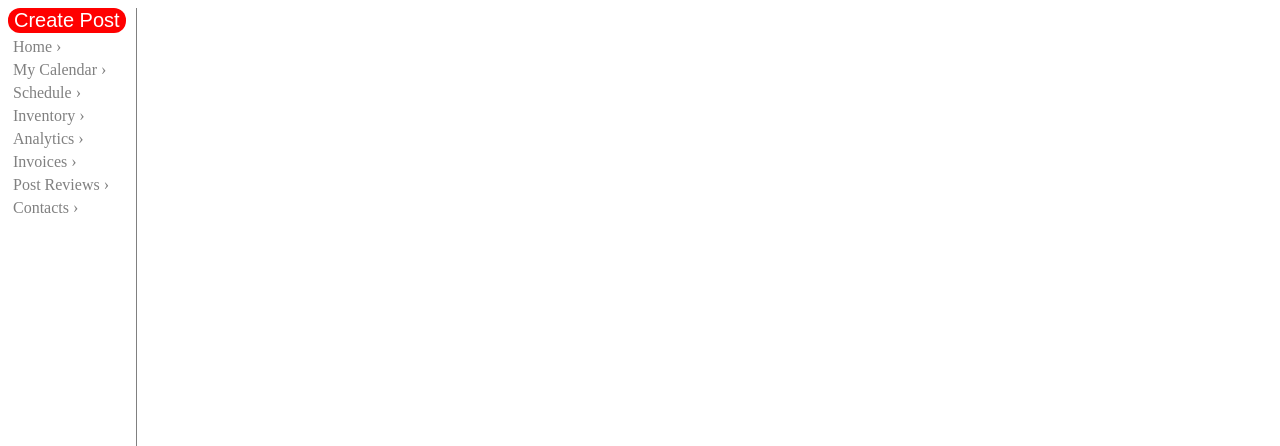
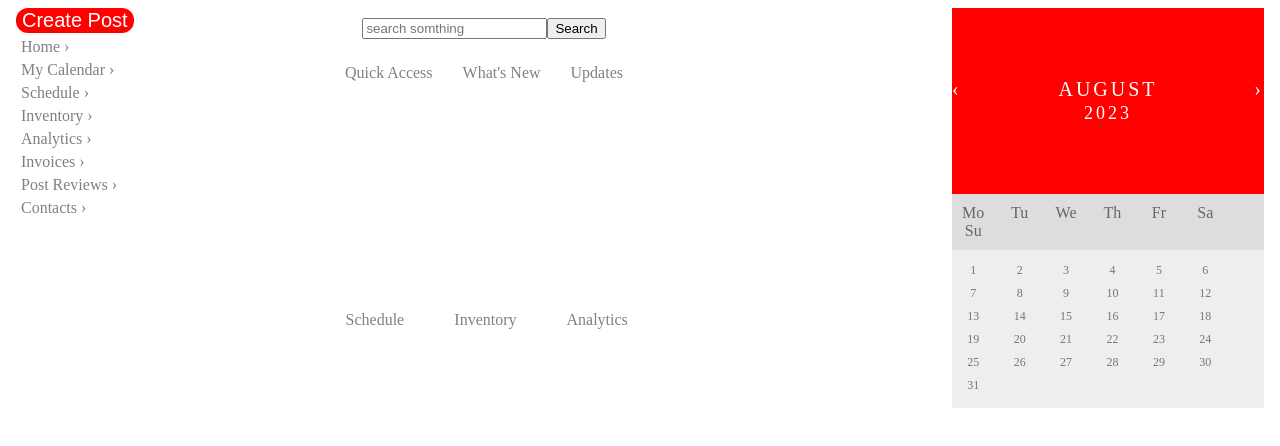
Before and after one commit to ZheeMeng/LearningSvelteKit, a SvelteKit app: page / in a window 1280 px wide. Before the commit this address had no page. Shown: the top 446 px of the page. Built offline with nearby package versions, Linux system fonts and the light colour scheme.

Commit message:
Restructured Layout

```diff
--- a/src/routes/+layout.svelte
+++ /dev/null
@@ -1,54 +0,0 @@
-<div class="sideNav">
-    <button id="createPost" onclick="createPost()">Create Post</button>
-    <div id="test"></div>
-	<a href="/">Home &rsaquo;</a>
-	<a href="/calendar">My Calendar &rsaquo;</a>
-    <a href="/schedule">Schedule &rsaquo;</a>
-    <a href="/inventory">Inventory &rsaquo;</a>
-    <a href="/analytics">Analytics &rsaquo;</a>
-    <a href="/invoices">Invoices &rsaquo;</a>
-    <a href="/reviews">Post Reviews &rsaquo;</a>
-    <a href="/contacts">Contacts &rsaquo;</a>
-</div>
-
-<style>
-	.sideNav {
-		height: 100%;
-		position: fixed;
-        border-right: solid gray 1px;
-        padding-right: 10px;
-	}
-
-    .sideNav #createPost {
-        background-color: red;
-        color: white;
-        font-size: 20px;
-        border-radius: 12px;
-        text-align: center;
-        transition: 0.2s;
-        border: 0px;
-    }
-
-    .sideNav #createPost:hover {
-        background-color: pink;
-    }
-
-	.sideNav a {
-		text-decoration: none;
-        display: block;
-        transition: 0.2s;
-        color: gray;
-        border-radius: 12px;
-        margin: 5px;
-	}
-
-    .sideNav a:hover {
-        color: red;
-    }
-</style>
-
-<script>
-    function createPost(){
-        document.getElementById("test").innerHTML="test";
-    }
-</script>
--- /dev/null
+++ b/src/routes/+page.svelte
@@ -0,0 +1,258 @@
+<script>
+	function createPost() {
+		console.log('Created Post.');
+	}
+</script>
+
+<body>
+	<div class="content">
+		<div class="sideNav">
+			<!-- update createPost function -->
+			<button id="createPost" on:click={createPost}>Create Post</button>
+			<a href="/">Home &rsaquo;</a>
+			<a href="/calendar">My Calendar &rsaquo;</a>
+			<a href="/schedule">Schedule &rsaquo;</a>
+			<a href="/inventory">Inventory &rsaquo;</a>
+			<a href="/analytics">Analytics &rsaquo;</a>
+			<a href="/invoices">Invoices &rsaquo;</a>
+			<a href="/reviews">Post Reviews &rsaquo;</a>
+			<a href="/contacts">Contacts &rsaquo;</a>
+		</div>
+
+		<div class="middle-content">
+			<div id="searchBar">
+				<input type="text" placeholder="search somthing" />
+				<button type="submit">Search</button>
+			</div>
+			<div id="titles">
+				<!-- add in href -->
+				<a href="/">Quick Access</a>
+				<a href="/">What's New</a>
+				<a href="/">Updates</a>
+			</div>
+			<div class="cards">
+				<!-- add in href -->
+
+				<!-- !!!card & text alignment to be completed!!! -->
+				<div class="sub-cards">
+					<div class="placeholder"></div>
+					<a href="/">Schedule</a>
+				</div>
+				<div class="sub-cards">
+					<div class="placeholder"></div>
+					<a href="/">Inventory</a>
+				</div>
+				<div class="sub-cards">
+					<div class="placeholder"></div>
+					<a href="/">Analytics</a>
+				</div>
+			</div>
+		</div>
+
+		<div class="right-content">
+			<div class="month">
+				<ul>
+					<li class="prev">&lsaquo;</li>
+					<li class="next">&rsaquo;</li>
+					<li>August<br /><span style="font-size:18px">2023</span></li>
+				</ul>
+			</div>
+
+			<ul class="weekdays">
+				<li>Mo</li>
+				<li>Tu</li>
+				<li>We</li>
+				<li>Th</li>
+				<li>Fr</li>
+				<li>Sa</li>
+				<li>Su</li>
+			</ul>
+
+			<ul class="days">
+				<li>1</li>
+				<li>2</li>
+				<li>3</li>
+				<li>4</li>
+				<li>5</li>
+				<li>6</li>
+				<li>7</li>
+				<li>8</li>
+				<li>9</li>
+				<li>10</li>
+				<li>11</li>
+				<li>12</li>
+				<li>13</li>
+				<li>14</li>
+				<li>15</li>
+				<li>16</li>
+				<li>17</li>
+				<li>18</li>
+				<li>19</li>
+				<li>20</li>
+				<li>21</li>
+				<li>22</li>
+				<li>23</li>
+				<li>24</li>
+				<li>25</li>
+				<li>26</li>
+				<li>27</li>
+				<li>28</li>
+				<li>29</li>
+				<li>30</li>
+				<li>31</li>
+			</ul>
+		</div>
+	</div>
+</body>
+
+<style>
+	.content {
+		display: flex;
+	}
+
+	.sideNav {
+		float: left;
+		width: 25%;
+		height: 100%;
+		position: fixed;
+		/* border-right: solid gray 1px; */
+		padding-right: 10px;
+	}
+
+	.sideNav #createPost {
+		background-color: red;
+		color: white;
+		font-size: 20px;
+		border-radius: 12px;
+		text-align: center;
+		transition: 0.2s;
+		border: 0px;
+	}
+
+	.sideNav #createPost:hover {
+		background-color: pink;
+	}
+
+	.sideNav a {
+		text-decoration: none;
+		display: block;
+		transition: 0.2s;
+		color: gray;
+		border-radius: 12px;
+		margin: 5px;
+	}
+
+	.sideNav a:hover {
+		color: red;
+	}
+
+	.middle-content {
+		float: left;
+		width: 50%;
+		margin: 0 auto;
+	}
+
+	.middle-content div {
+		display: flex;
+		align-items: center;
+		justify-content: center;
+		margin: 10px;
+	}
+
+	.middle-content .cards {
+		display: flex;
+		align-items: center;
+		justify-content: center;
+		margin: 10px;
+	}
+
+	.middle-content .cards .sub-cards {
+		text-align: center;
+	}
+
+	.middle-content .cards .sub-cards .placeholder {
+		width: 30%;
+		height: 400px;
+		background-color: gray;
+		margin: 3%;
+	}
+
+	.middle-content a {
+		text-decoration: none;
+		display: block;
+		transition: 0.2s;
+		color: gray;
+		border-radius: 12px;
+		margin: 5px;
+		padding: 10px;
+	}
+
+	.right-content {
+		width: 25%;
+		float: right;
+	}
+
+	/* Month header */
+	.right-content .month {
+		padding: 70px 0px;
+		width: 100%;
+		background: red;
+		text-align: center;
+	}
+
+	/* Month list */
+	.right-content .month ul {
+		margin: 0;
+		padding: 0;
+	}
+
+	.right-content .month ul li {
+		color: white;
+		font-size: 20px;
+		text-transform: uppercase;
+		letter-spacing: 3px;
+	}
+
+	/* Previous button inside month header */
+	.right-content .month .prev {
+		float: left;
+		list-style-type: none;
+	}
+
+	/* Next button */
+	.right-content .month .next {
+		float: right;
+		list-style-type: none;
+	}
+
+	/* Weekdays (Mon-Sun) */
+	.right-content .weekdays {
+		margin: 0;
+		padding: 10px 0;
+		background-color: #ddd;
+	}
+
+	.right-content .weekdays li {
+		display: inline-block;
+		width: 13.6%;
+		color: #666;
+		text-align: center;
+	}
+
+	/* Days (1-31) */
+	.right-content .days {
+		padding: 10px 0;
+		background: #eee;
+		margin: 0;
+	}
+
+	.right-content .days li {
+		list-style-type: none;
+		display: inline-block;
+		width: 13.6%;
+		text-align: center;
+		margin-bottom: 5px;
+		font-size: 12px;
+		color: #777;
+	}
+</style>
```
